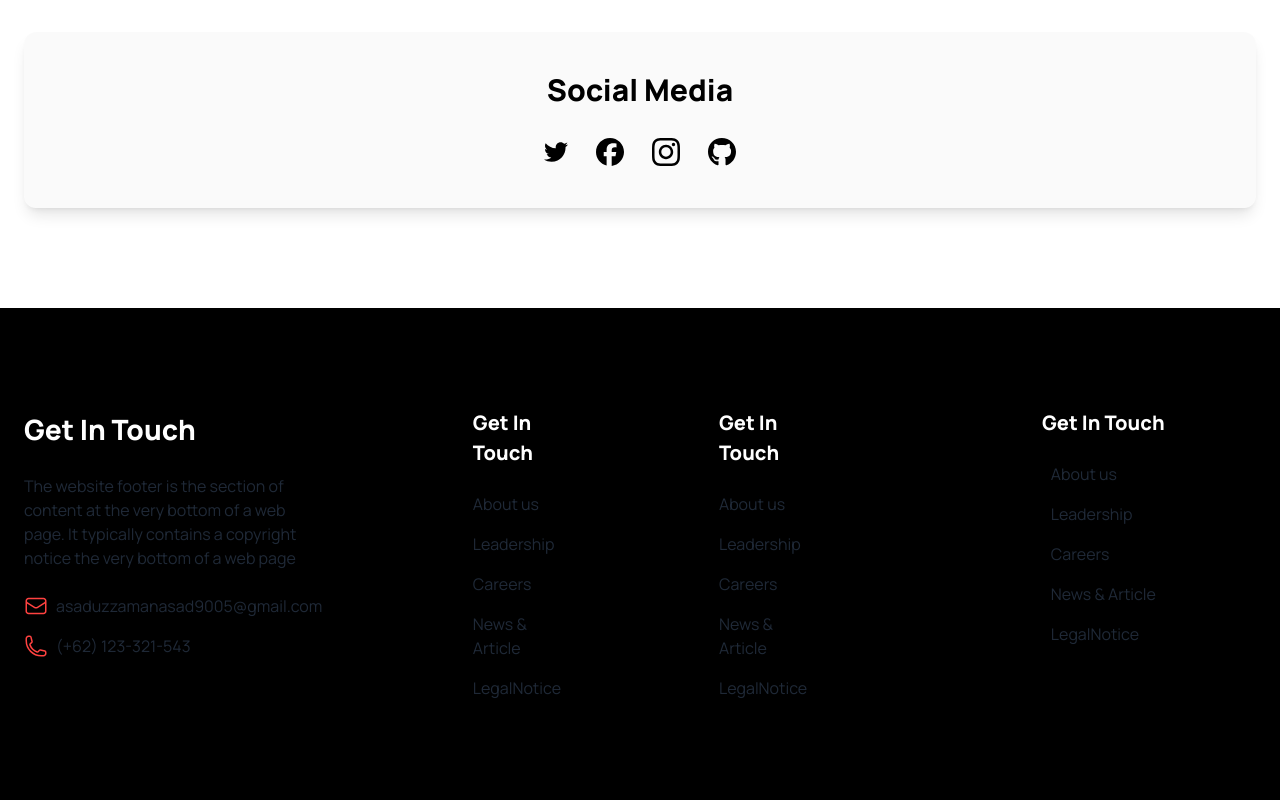
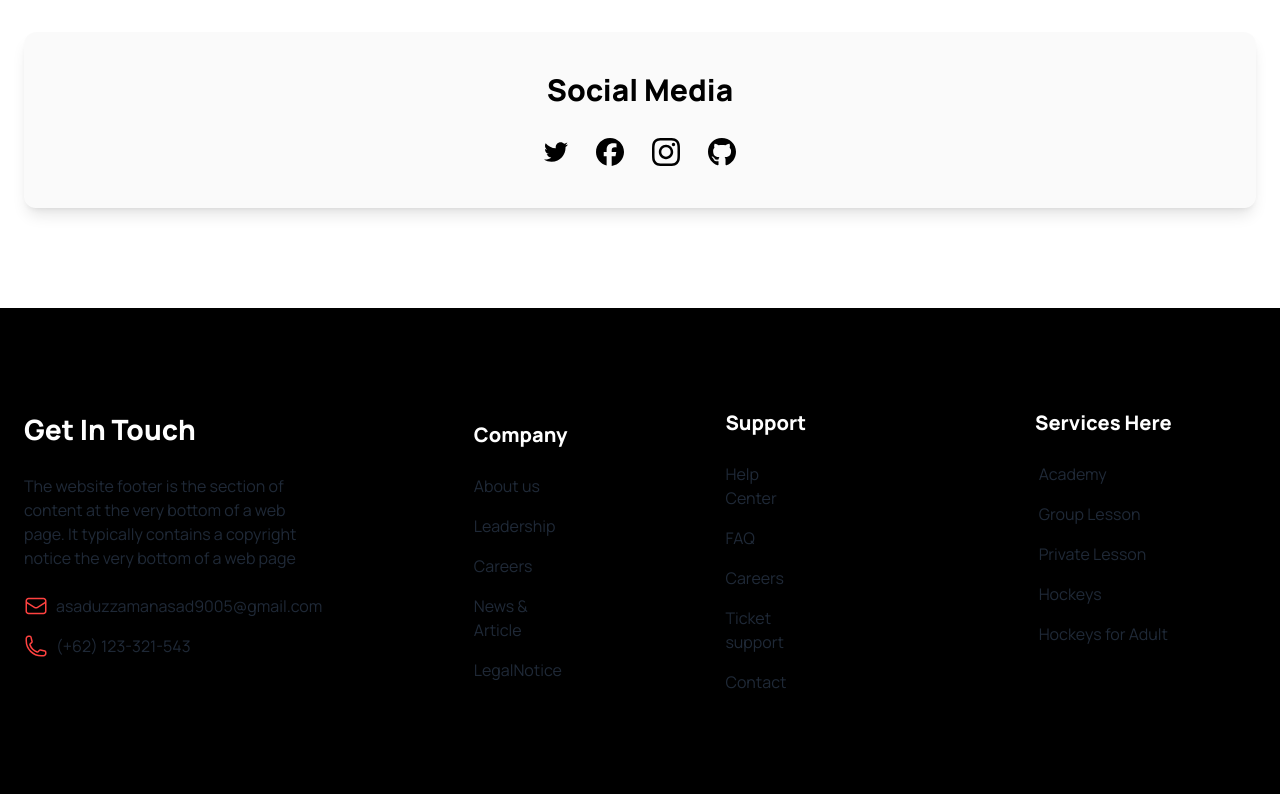
Before and after one commit to developerasad9005/my-3rd-assignment, a plain HTML site: page index.html in a window 1280 px wide. Shown: the part 5742-6542 px from the top of the page. Drawn offline with nearby package versions, Linux system fonts and the light colour scheme.

Commit message:
final problems solve and watting for assignment result

```diff
--- a/index.html
+++ b/index.html
@@ -1131,7 +1131,7 @@
                 </div>
                 <div class="flex col-span-2 lg:col-span-1 lg:gap-[158px] gap-10 justify-center items-center">
                     <div>
-                        <h1 class="font-extrabold text-[20px] text-white mb-6">Get In Touch</h1>
+                        <h1 class="font-extrabold text-[20px] text-white mb-6">Company</h1>
                         <ul class="flex flex-col gap-4">
                             <li><a href="#">About us</a></li>
                             <li><a href="#">Leadership</a></li>
@@ -1141,24 +1141,24 @@
                         </ul>
                     </div>
                     <div>
-                        <h1 class="font-extrabold text-[20px] text-white mb-6">Get In Touch</h1>
+                        <h1 class="font-extrabold text-[20px] text-white mb-6">Support</h1>
                         <ul class="flex flex-col gap-4">
-                            <li><a href="#">About us</a></li>
-                            <li><a href="#">Leadership</a></li>
+                            <li><a href="#">Help Center</a></li>
+                            <li><a href="#">FAQ</a></li>
                             <li><a href="#">Careers</a></li>
-                            <li><a href="#">News & Article</a></li>
-                            <li><a href="#">LegalNotice</a></li>
+                            <li><a href="#">Ticket support</a></li>
+                            <li><a href="#">Contact</a></li>
                         </ul>
                     </div>
                 </div>
                 <div class="flex flex-col col-span-2 lg:col-span-1 justify-center lg:justify-start items-center">
-                    <h1 class="font-extrabold text-[20px] text-white mb-6">Get In Touch</h1>
+                    <h1 class="font-extrabold text-[20px] text-white mb-6">Services Here</h1>
                     <ul class="flex flex-col gap-4">
-                        <li><a href="#">About us</a></li>
-                        <li><a href="#">Leadership</a></li>
-                        <li><a href="#">Careers</a></li>
-                        <li><a href="#">News & Article</a></li>
-                        <li><a href="#">LegalNotice</a></li>
+                        <li><a href="#">Academy </a></li>
+                        <li><a href="#">Group Lesson</a></li>
+                        <li><a href="#">Private Lesson</a></li>
+                        <li><a href="#">Hockeys </a></li>
+                        <li><a href="#">Hockeys for Adult</a></li>
                     </ul>
                 </div>
             </div>
```
